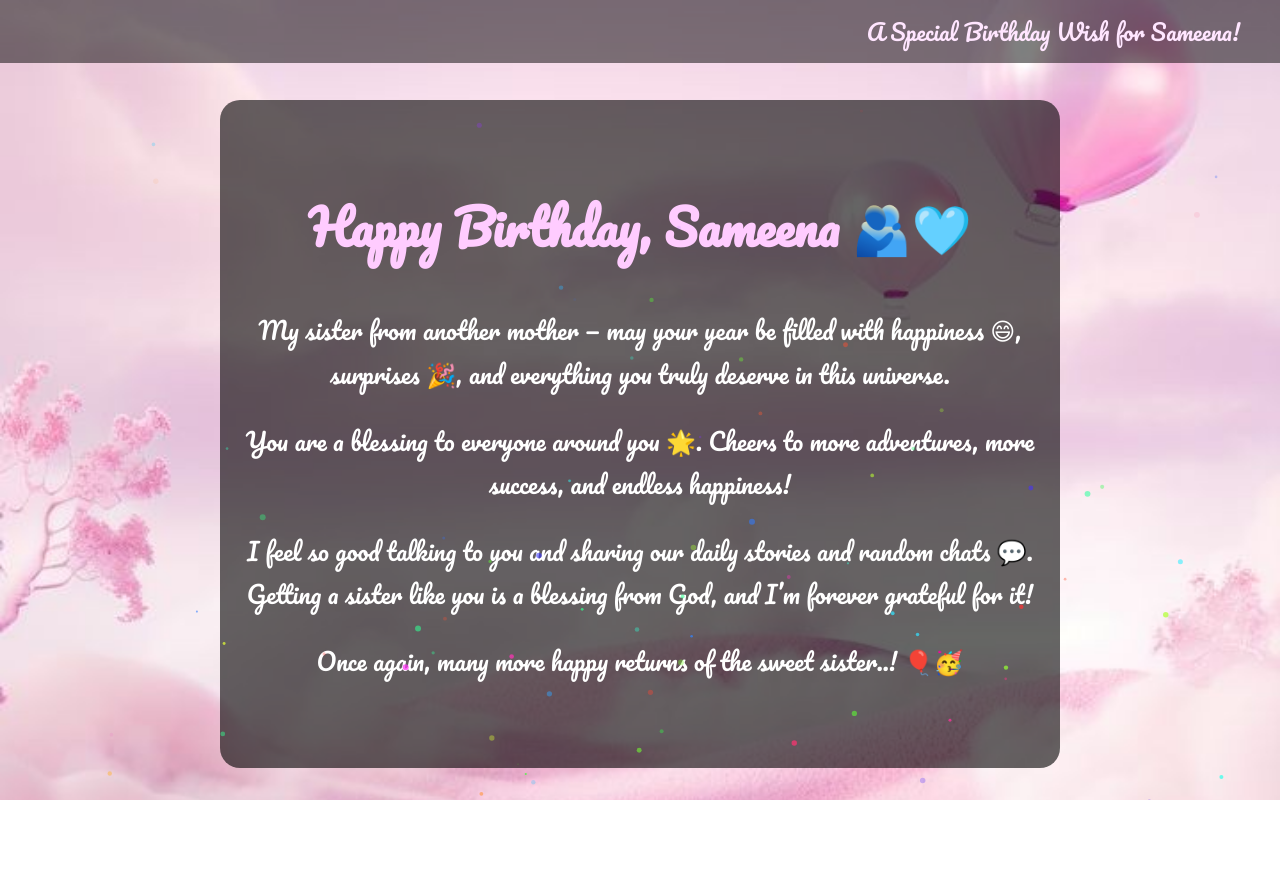
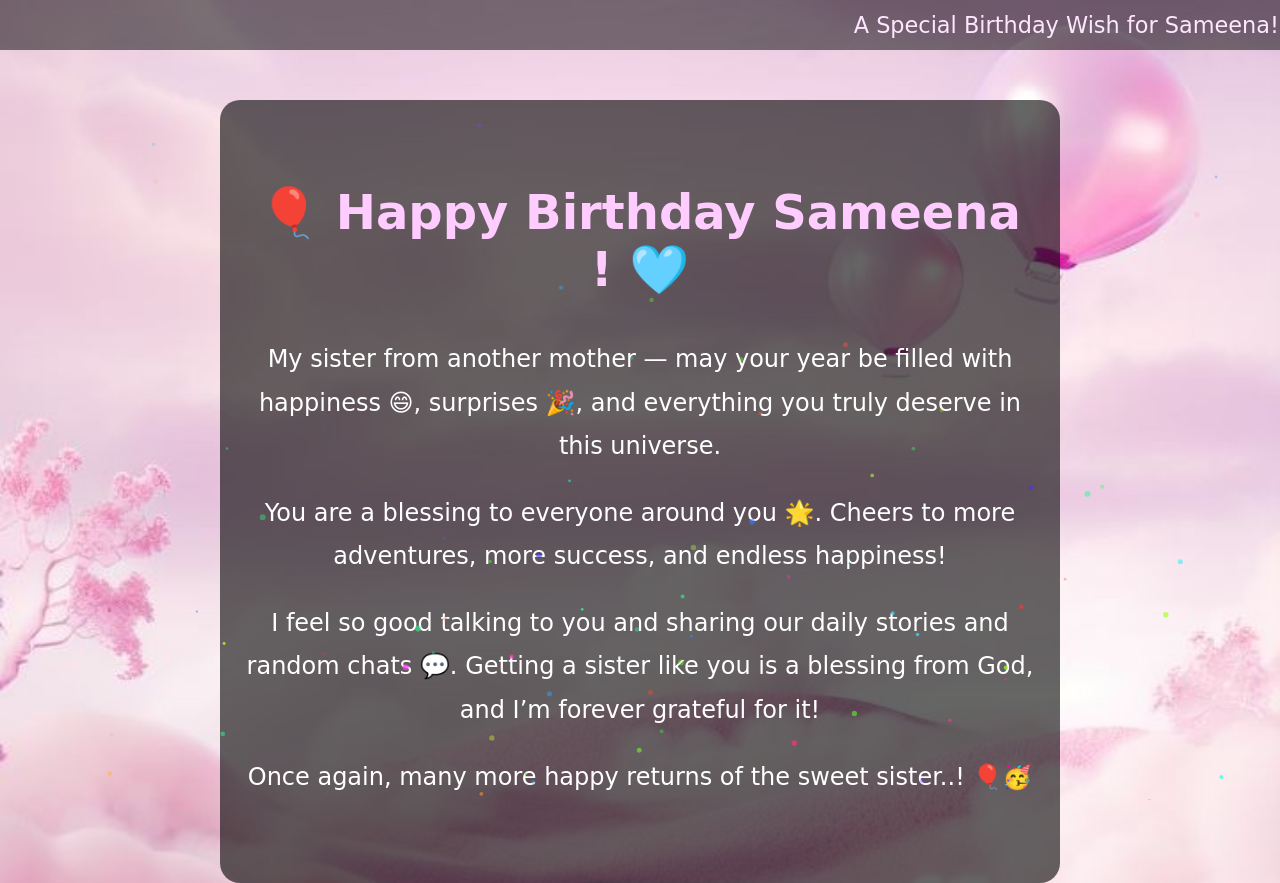
Before and after one commit to Sai-Rahul-143/Sameena-birthday-, a plain HTML site: page page2.html in a window 1280 px wide. Before the commit the page ends 800 px from the top, so only its background shows below. Drawn offline with Linux system fonts and the light colour scheme.

Commit message:
Add files via upload

```diff
--- a/page2.html
+++ b/page2.html
@@ -9,7 +9,7 @@
     body {
       margin: 0;
       padding: 0;
-      font-family: 'Pacifico', cursive;
+      font-family: 'Dancing Script', cursive;
       background-image: url('https://sai-rahul-143.github.io/Sameena-birthday-/surprise-background.jpg');
       background-size: cover;
       background-position: center;
@@ -100,7 +100,7 @@
   </div>
   <canvas id="fireworks"></canvas>
   <div class="container">
-   <h1>Happy Birthday, Sameena 🫂🩵</h1>
+   <h1>🎈 Happy Birthday Sameena ! 🩵</h1>
    <p> My sister from another mother — may your year be filled with happiness 😄, surprises 🎉, and everything you truly deserve in this universe. </p>
    <p> You are a blessing to everyone around you 🌟. Cheers to more adventures, more success, and endless happiness! </p>
    <p> I feel so good talking to you and sharing our daily stories and random chats 💬. Getting a sister like you is a blessing from God, and I’m forever grateful for it! </p>
@@ -110,6 +110,8 @@
    <source src="https://sai-rahul-143.github.io/Sameena-birthday-/sister-birthday-bgm.mp3" type="audio/mpeg"> Your browser does not support the audio element.
   </audio>
   <script>
+    document.querySelector("audio").volume = 0.3;
+
     const canvas = document.getElementById('fireworks');
     const ctx = canvas.getContext('2d');
     canvas.width = window.innerWidth;
```
